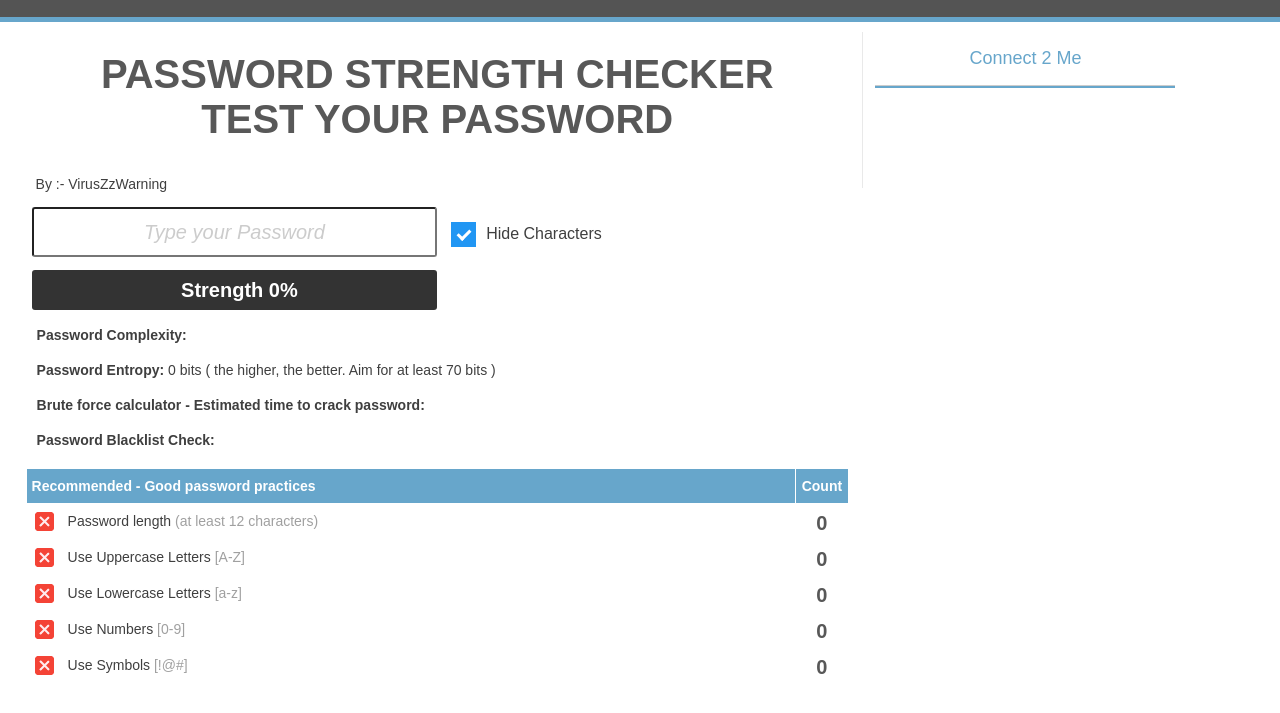
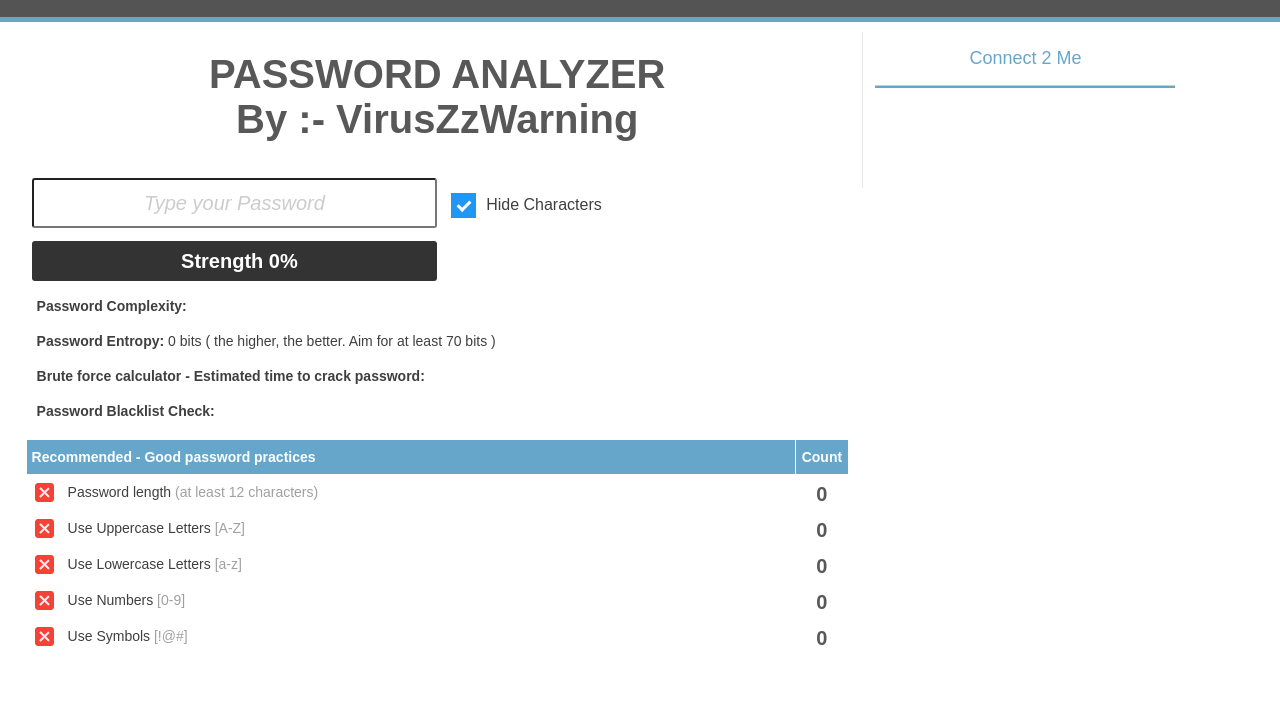
Before and after one commit to VirusZzHkP/passwordanalyzerhkp, a plain HTML site: page index.html in a window 1280 px wide. Shown: the part 53-766 px from the top of the page. Drawn offline with nearby package versions, Linux system fonts and the light colour scheme.

Commit message:
Update index.html

```diff
--- a/index.html
+++ b/index.html
@@ -6,7 +6,10 @@
     <meta http-equiv="Content-Language" content="en" />
     <link href='https://fonts.googleapis.com/css?family=Open+Sans:400,700' rel='stylesheet' type='text/css' />
     <meta http-equiv="content-type" content="text/html; charset=utf-8" />
-    <title>Password strength checker. Test your password </title>
+    <title>Password Analyzer</title>
+    <link rel="icon" href="img/VirusZzWarning.png" type="image/icon type">
+
+
     <meta name="description"
         content="Use this password strength checker to test your password. It shows real-time feedback and tips to create strong passwords.  We calculate password complexity, entropy, brute force time, and check in blacklists." />
     <link rel="stylesheet" type="text/css" href="css/style.css" />
@@ -455,10 +458,9 @@
         <div class="inner">
             <div class="col cleft">
 
-                <h1>PASSWORD STRENGTH CHECKER<br>
-                    TEST YOUR PASSWORD
-                </h1>
-                <p>By :- VirusZzWarning</p>
+                <h1>PASSWORD ANALYZER <br>
+                    By :- VirusZzWarning                </h1>
+
 
                 <form id="formPassword" name="formPassword">
                     <table id="tablePwdCheck" cellspacing="1" cellpadding="5" border="0">
```
